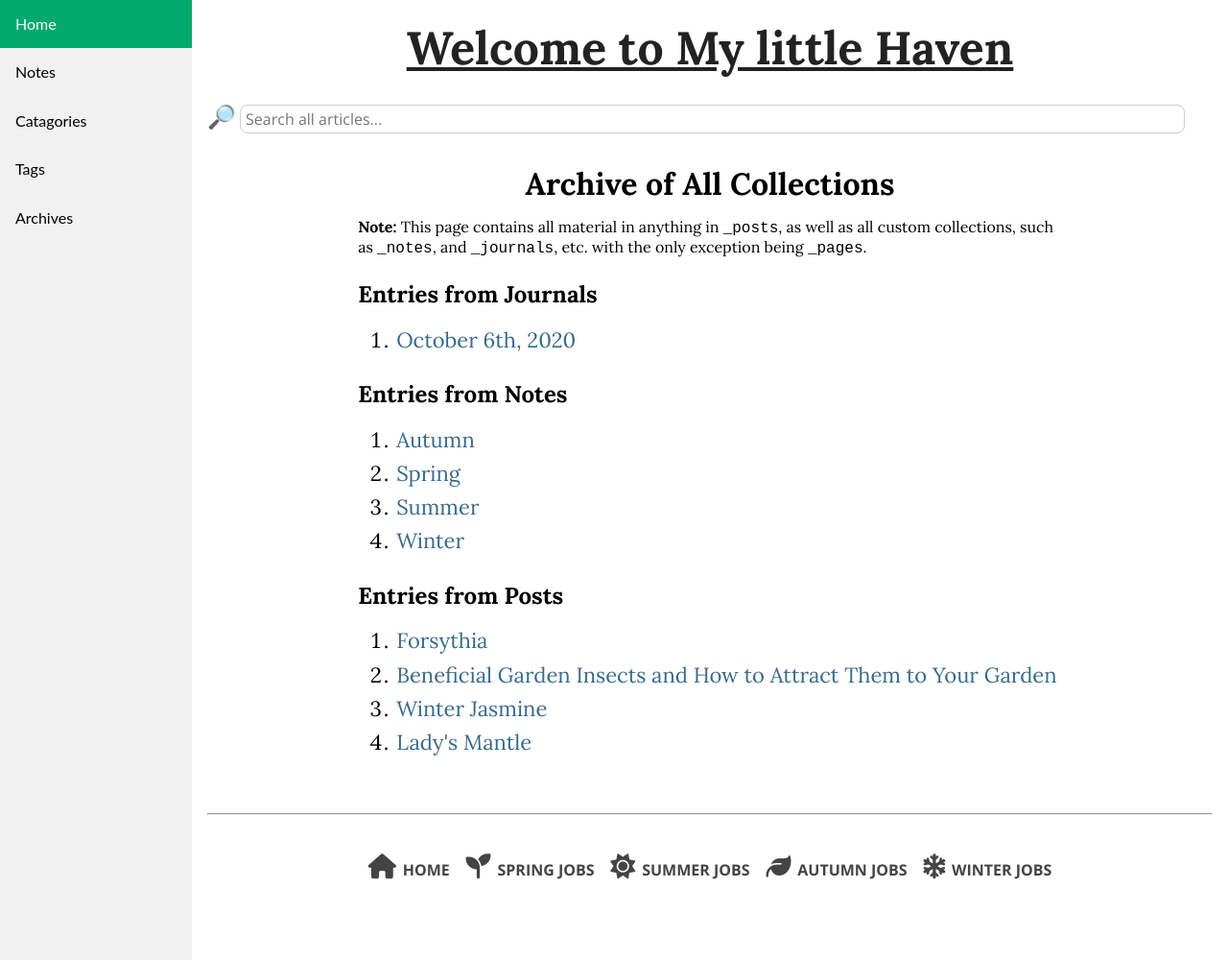
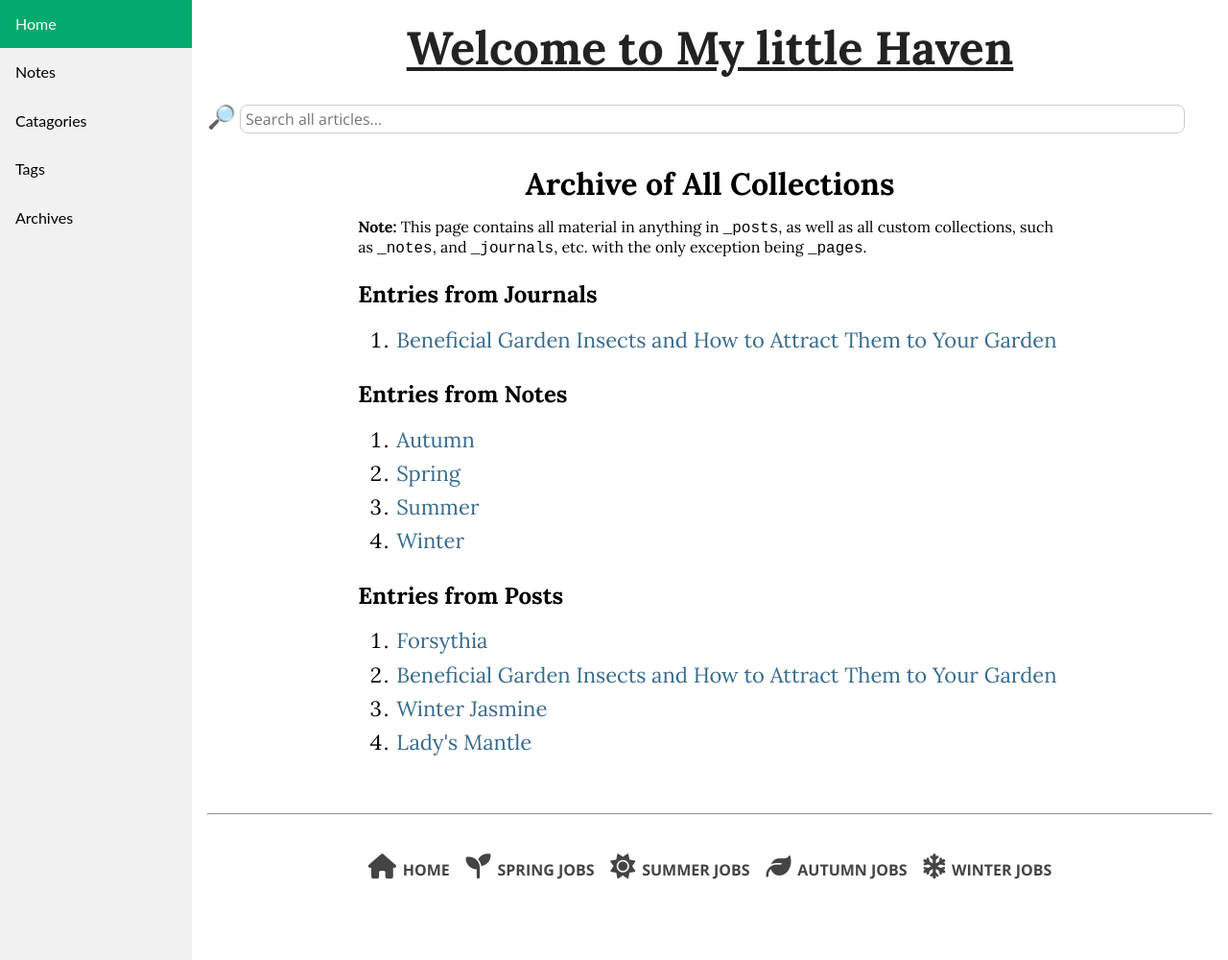
Before and after one commit to hooperman67/hooperman67.github.io, a Jekyll site: the page built from _pages/archive.md, in a window 1280 px wide and 1000 px high. Shown: the whole window at 96% size. Built offline with Jekyll 4.4.1, drawn with Linux system fonts in a browser that asks for light colours; nearby versions of some CDN libraries; part of the change alters nothing that is shown.

Commit message:
Update October-6th-2020.md

```diff
--- a/_journals/October-6th-2020.md
+++ b/_journals/October-6th-2020.md
@@ -1,30 +1,10 @@
 ---
-title: "October 6th, 2020"
-author: Brennan K. Brown
+title: "Beneficial Garden Insects and How to Attract Them to Your Garden"
+author: hooperman
+tags: insects
+catagory: wildlife
 ---
 
-A rather busy week for me, bee-wise. I've been spending more time on the forums and getting more into the weeds of things, which has been fun!
-
-I realize now, at this point, I have ±10 beemergencies a day. This is by design, as it pushes me to actually get my daily tasks done.
-
-It doesn't really work for bigger tasks I have, like blog posts, where sometimes I try to just create something the last day instead of utilizing the whole week for it. I'm not really sure how to intelligently segment something like writing an article in a way that fits into how I use Beeminder.
-
-## Systems Updates
-
-- [**/distraction:**](https://beeminder.com/brennanbrown/distraction) Cleaned up the graph's jagged ups-and-downs in the road editor. I also changed the rules on RescueTime to be more strict with what's considered distracting so I waste less time on the computer.
-- In general, I changed the views of a few older goals that I created back in 2017 to see their full range, rather than just when I restarted them. (Eg. [/productivity](https://beeminder.com/brennanbrown/productivity) and [/french](https://beeminder.com/brennanbrown/french). I hope this increased context helps provide better understanding. Similarly, I've made data points public where applicable.
-- I also _still_ need to find a new solution to [/morning-pages](https://beeminder.com/brennanbrown/morning-pages), and this is my verbal contract to myself I'll have that corrected before next week's post.
-
-I finally took a gander at [beemind.me](https://beemind.me) for new ideas, and I'll be going over the integrations megalist (now that I know it exists, hah) this week to see what else I can add.
-
-My rule of thumb for new systems is this, I'll add it to my already large list of beemindings if I find a way to:
-
-1. Automatically track what I already to.
-2. Automatically track something I really want to start doing.
-3. Automatically track something that's fun and takes less than five minutes (see /typing).
-4. Or, manually tracking something I _need_ to start doing.
-
-## New Systems
-
-- [**/meta:**](https://beeminder.com/brennanbrown/meta) I've been trying to figure out what my meta goal should be for awhile, and I think tracking the daily cumulative data points from my other systems fits. It's definitely more interesting/fun than helpful right now, but why not?
-- [**/typing:**](https://beeminder.com/brennanbrown/typing) I love typing games, and have been using [KeyHero](https://www.keyhero.com/profile/brennanbrown) forever, so why not give TypeRacer a try! Only problem is that it isn't working. :( No matter what I do, I get a "Could not fetch scores." for the value. I don't know if it's worth making a dedicated thread for?
+Beneficial insects are essential in keeping our gardens and farms healthy.
+Some pollinate plants that produce our food. Others eat pests that would otherwise destroy our food crops. They also help break down dead organic material and recycle nutrients back into the soil.
+We rely on these tiny insects more than we realize, and they are a valuable part of the ecosystem.
```
